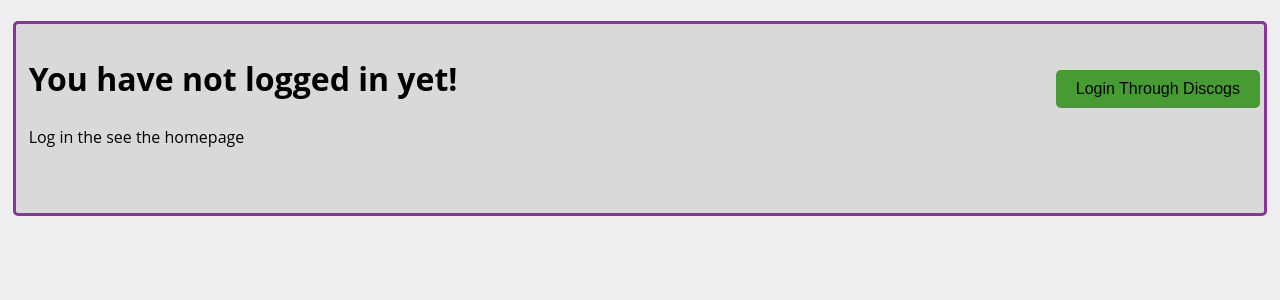
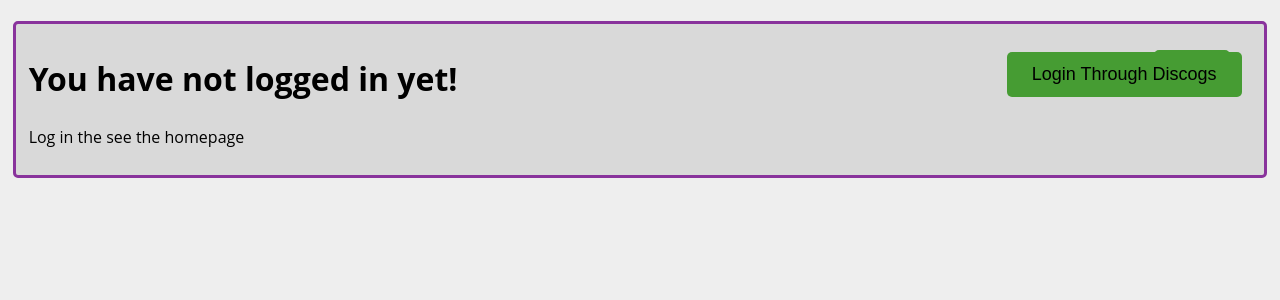
Before and after one commit to jeyenlam/Vinyl-Collection-Tracker-App, a Flask app: page /login in a window 1280 px wide. Shown: the top 300 px of the page. Run offline with Flask 3, Linux system fonts and the light colour scheme.

Commit message:
CSS Improvements

```diff
--- a/website/static/index.css
+++ b/website/static/index.css
@@ -29,90 +29,68 @@
   padding: 10px 1%;
 }
 
-#login {
-  position: relative;
-  list-style: none;
-  top: -16.85mm;
-  left: 87%;
+.nav-button {
+  position: static;
+  top: auto;
+  right: inherit;
+  display: inline-block;
+  padding: 10px 20px;
   background-color: #469C33;
   color: black;
-  padding: 10px 20px;
+  text-align: center;
+  text-decoration: none;
+  border-radius: 5px;
+  transition: background-color 0.3s;
+}
+
+.nav-button:hover {
+  background-color: #89339c;
+}
+
+.nav-items ul {
+  list-style: none;
+  display: flex;
+  gap: 10px;
+  margin: 0;
+  padding: 0;
+  position: absolute;
+  top: 50px;
+  right: 50px;
+  z-index: 9999;
+}
+
+#logout {
+  position: absolute;
+  list-style: none;
+  top: 6.555%;
+  right: 16.2%;
+  background-color: #469C33;
+  color: black;
+  padding: 12.5px 20px;
   border: none;
   border-radius: 5px;
   text-decoration: none;
   font-size: 16px;
-}
-
-#login:hover {
-  background-color: #89339c;
-}
-
-#home {
-  position: relative;
-  list-style: none;
-  top: 7mm;
-  left: 93%;
-  background-color: #469C33;
-  color: black;
-  padding: 10px 20px;
-  border: none;
-  border-radius: 5px;
-  text-decoration: none;
-  font-size: 16px;
-}
-
-#home:hover {
-  background-color: #89339c;
-}
-
-#logout {
-  position: relative;
-  list-style: none;
-  top: -17mm;
-  left: 87%;
-  background-color: #469C33;
-  color: black;
-  padding: 10px 20px;
-  border: none;
-  border-radius: 5px;
-  text-decoration: none;
-  font-size: 16px;
+  z-index: 9999;
 }
 
 #logout:hover {
   background-color: #89339c;
 }
 
-#profile {
-  position: relative;
+#discog_login {
+  position: absolute;
   list-style: none;
-  top: 10%;
-  left: 78%;
+  top: 6.5%;
+  right: 3%;
   background-color: #469C33;
   color: black;
-  padding: 10px 20px;
+  padding: 12px 25px;
   border: none;
   border-radius: 5px;
   text-decoration: none;
-  font-size: 16px;
-}
-
-#profile:hover {
-  background-color: #89339c;
-}
-
-#discog_login {
-  position: relative;
-  list-style: none;
-  bottom: 25mm;
-  left: 84%;
-  background-color: #469C33;
-  color: black;
-  padding: 10px 20px;
-  border: none;
-  border-radius: 5px;
-  text-decoration: none;
-  font-size: 16px;
+  font-size: 18px;
+  z-index: 9999;
 }
 
 #discog_login:hover {
--- a/website/templates/base.html
+++ b/website/templates/base.html
@@ -13,14 +13,14 @@
     {% if user %}
       <div class="nav-items">
         <ul>
-          <li><a id='home' href='/home'>home</a></li>
-          <li><a id='profile' href='/profile'>profile</a></li>
+          <li><a class="nav-button" href='/home'>home</a></li>
+          <li><a class="nav-button" href='/profile'>profile</a></li>
         </ul>
       </div>
     {% else %}
       <div class="nav-items">
         <ul>
-          <li><a id='login' href='/login'>login</a></li>
+          <li><a class="nav-button" href='/login'>login</a></li>
         </ul>
       </div>
     {% endif %}
```
